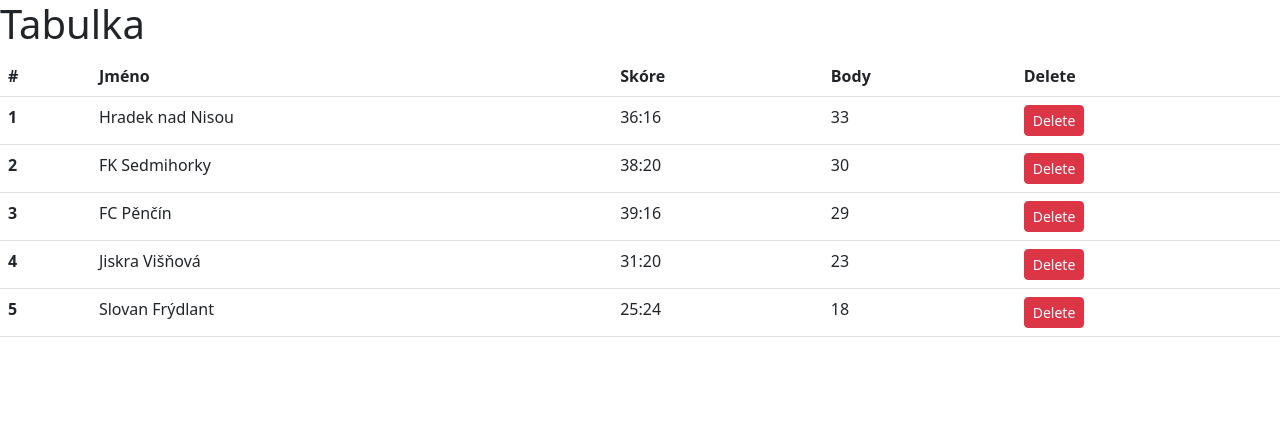
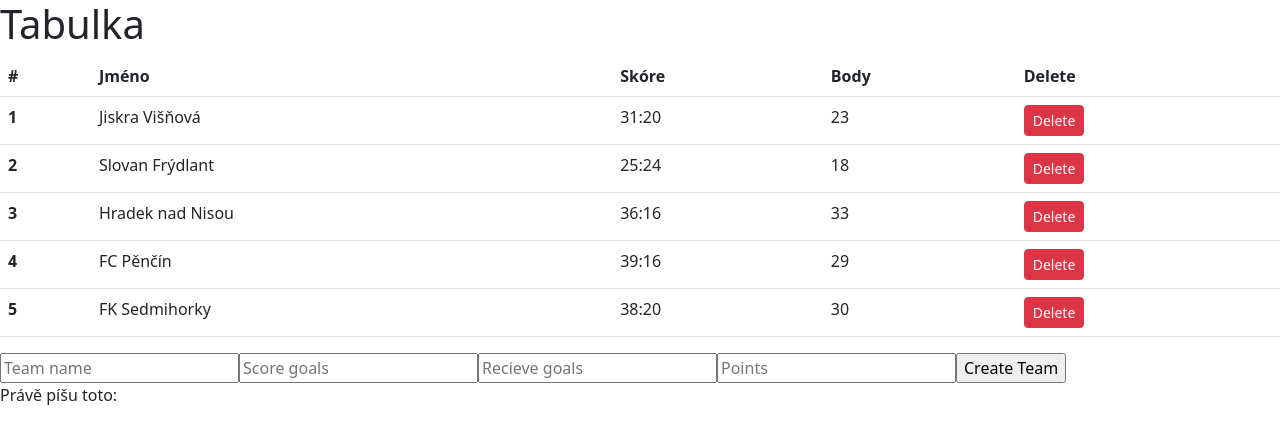
Before and after one commit to patrikzita/football-table, a React (Create React App) app: page / in a window 1280 px wide. Shown: the top 444 px of the page. Built offline with nearby package versions, Linux system fonts and the light colour scheme; data requests are answered from the project's data file.

Commit message:
Vytvoření formuláře pro přidání týmu a propojení s RestAPI

```diff
--- /dev/null
+++ b/data/db.json
@@ -0,0 +1,39 @@
+{
+"team": [
+    {
+      "id": 1,
+      "name": "Jiskra Višňová",
+      "scoreGoals": 31,
+      "recieveGoals": 20,
+      "points": 23
+    },
+    {
+      "id": 2,
+      "name": "Slovan Frýdlant",
+      "scoreGoals": 25,
+      "recieveGoals": 24,
+      "points": 18
+    },
+    {
+      "id": 3,
+      "name": "Hradek nad Nisou",
+      "scoreGoals": 36,
+      "recieveGoals": 16,
+      "points": 33
+    },
+    {
+      "id": 4,
+      "name": "FC Pěnčín",
+      "scoreGoals": 39,
+      "recieveGoals": 16,
+      "points": 29
+    },
+    {
+      "id": 5,
+      "name": "FK Sedmihorky",
+      "scoreGoals": 38,
+      "recieveGoals": 20,
+      "points": 30
+    }
+  ]
+}
--- a/src/App.js
+++ b/src/App.js
@@ -2,47 +2,14 @@ import React, { Component } from "react";
 import Table from "./Components/Table";
 import "./App.css";
 import "./script.js";
+import MatchForm from './Components/MatchForm';
+import TeamForm from "./Components/TeamForm";
 
 class App extends Component {
   state = {
-    team: [
-      {
-        id: 1,
-        name: "Jiskra Višňová",
-        scoreGoals: 31,
-        recieveGoals: 20,
-        points: 23,
-      },
-      {
-        id: 2,
-        name: "Slovan Frýdlant",
-        scoreGoals: 25,
-        recieveGoals: 24,
-        points: 18,
-      },
-      {
-        id: 3,
-        name: "Hradek nad Nisou",
-        scoreGoals: 36,
-        recieveGoals: 16,
-        points: 33,
-      },
-      {
-        id: 4,
-        name: "FC Pěnčín",
-        scoreGoals: 39,
-        recieveGoals: 16,
-        points: 29,
-      },
-      {
-        id: 5,
-        name: "FK Sedmihorky",
-        scoreGoals: 38,
-        recieveGoals: 20,
-        points: 30,
-      },
-    ],
+    team: []
   };
+
   sortTeam = () => {
     const team = [...this.state.team];
 
@@ -65,12 +32,16 @@ class App extends Component {
   componentDidMount(){
     // při každým refreshi stránky se tabulka aktualizuje
     this.sortTeam();
+    fetch("http://localhost:3500/team/")
+    .then(response => response.json())
+    .then(json => this.setState({team: json}))
   }
   render() {
     return (
       <>
         <h1>Tabulka</h1>
         <Table teams={this.state.team} onDelete={this.handleDelete}></Table>
+        <TeamForm></TeamForm>
       </>
     );
   }
--- /dev/null
+++ b/src/Components/MatchForm.js
@@ -0,0 +1,27 @@
+
+function MatchForm({teams}) {
+  return (
+    <>
+    <h3 className="m-3">Domací tým</h3>
+      <select
+        class="form-select form-select-sm w-50 m-3"
+        aria-label=".form-select-sm example"
+      >
+        {teams.map((team)=>{
+            return <option key={team.id}>{team.name}</option>
+        })}
+      </select>
+      <h3 className="m-3">Hostující tým</h3>
+      <select
+        class="form-select form-select-sm w-50 m-3"
+        aria-label=".form-select-sm example"
+      >
+        {teams.map((team)=>{
+            return <option key={team.id}>{team.name}</option>
+        })}
+      </select>
+    </>
+  );
+}
+
+export default MatchForm;
--- /dev/null
+++ b/src/Components/TeamForm.js
@@ -0,0 +1,27 @@
+import { useState } from "react";
+
+function TeamForm() {
+  // useState je hook který má stejnou moc jako u Class state a setState
+  const [teamName, setTeamName] = useState("");
+  const onSubmitHandler = (event) => {
+    // Díky této funkci se při stisknutí tlačítka nerefreshuje stránka
+    event.preventDefault();
+  };
+
+  return (
+    <form onSubmit={onSubmitHandler}>
+      <input
+        type={"text"}
+        placeholder={"Team name"}
+        onChange={(e) => setTeamName(e.target.value)}
+      />
+      <input type={"number"} placeholder={"Score goals"}></input>
+      <input type={"number"} placeholder={"Recieve goals"}></input>
+      <input type={"number"} placeholder={"Points"}></input>
+      <input type={"submit"} value={"Create Team"} />
+      <p>Právě píšu toto: {teamName}</p>
+    </form>
+  );
+}
+
+export default TeamForm;
--- a/src/index.js
+++ b/src/index.js
@@ -2,6 +2,7 @@ import React from 'react';
 import ReactDOM from 'react-dom/client';
 import './index.css';
 import App from './App';
+
 import reportWebVitals from './reportWebVitals';
 import 'bootstrap/dist/css/bootstrap.css'
 
```
